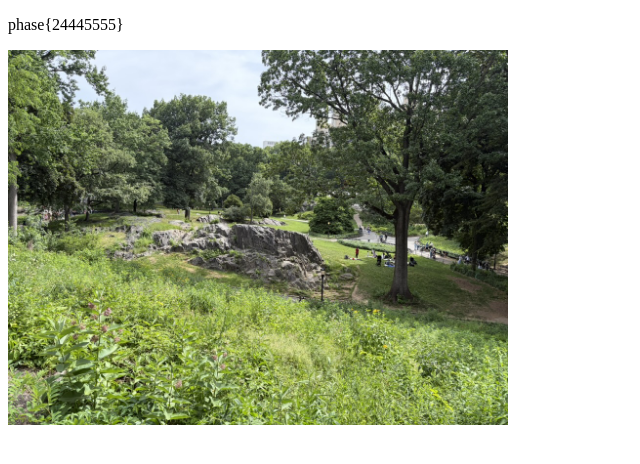
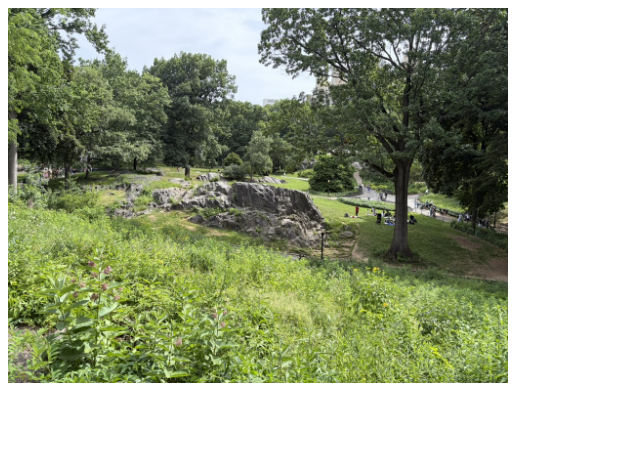
Before and after one commit to stepan-vana/spadlejablko, a plain HTML site: page index.html in a window 1280 px wide. Shown: the whole page, without its empty margins (0-640 px from the left). Drawn offline with Linux system fonts and the light colour scheme.

Commit message:
Update to v1.1.6-beta

```diff
--- a/index.html
+++ b/index.html
@@ -6,7 +6,6 @@
   <title>Document</title>
 </head>
 <body>
-  <p>phase{24445555}</p>
   <img style="width: 100%; max-width: 500px;" src="nature.jpeg" alt="Photo 1">
 </body>
 </html>
```
